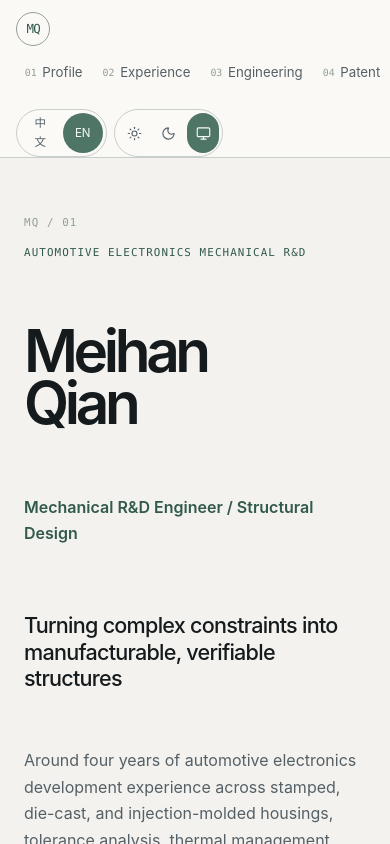
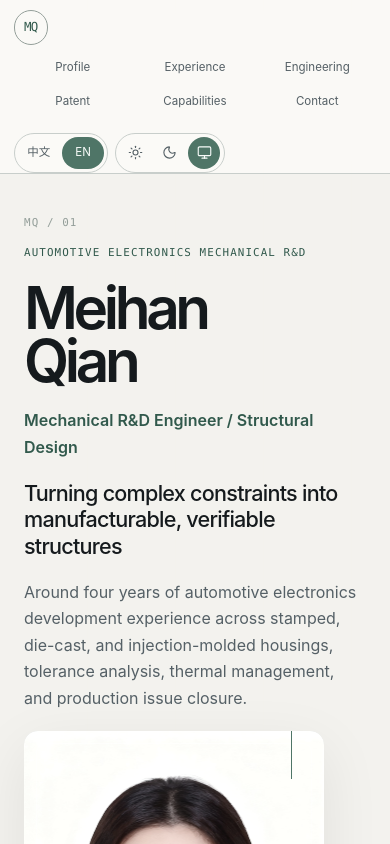
Before and after one commit to qianmeihan/qianmeihan.github.io, a React (Vite) app: page / in a window 390 px wide. Shown: the top 844 px of the page. Built offline with nearby package versions, Linux system fonts and the light colour scheme.

Commit message:
fix: refine mobile portfolio layout

```diff
--- a/src/styles/global.css
+++ b/src/styles/global.css
@@ -1055,11 +1055,68 @@ html[lang='en'] .hero-section h1 {
   }
 
   .site-sidebar {
+    padding: 0.65rem 0.85rem 0;
+    row-gap: 0.45rem;
     grid-template-columns: auto minmax(0, 1fr);
   }
 
   .sidebar-tools {
     justify-content: end;
+  }
+
+  .language-switch button,
+  .theme-switch button {
+    white-space: nowrap;
+  }
+
+  .language-switch button {
+    min-width: 2.5rem;
+  }
+
+  .site-nav {
+    width: calc(100% + 1.7rem);
+    margin-inline: -0.85rem;
+    overflow: visible;
+  }
+
+  .site-nav ol {
+    width: 100%;
+    min-width: 0;
+    padding: 0 0.85rem 0.5rem;
+    display: grid;
+    grid-template-columns: repeat(3, minmax(0, 1fr));
+    gap: 0.1rem 0.25rem;
+  }
+
+  .site-nav a {
+    min-width: 0;
+    padding-inline: 0.2rem;
+    justify-content: center;
+    font-size: 0.72rem;
+  }
+
+  .site-nav a span {
+    display: none;
+  }
+
+  section[id] {
+    scroll-margin-top: 11.25rem;
+  }
+
+  .hero-section {
+    padding-top: 2.5rem;
+    row-gap: 1.25rem;
+  }
+
+  .hero-eyebrow,
+  .hero-role,
+  .hero-statement,
+  .hero-summary,
+  .hero-portrait,
+  .hero-facts,
+  .hero-actions {
+    margin-top: 0;
+    margin-bottom: 0;
   }
 
   .shell-profile h1 {
```
Also changed, not shown: 2 other files (tests, documents, lock files or other folders).
